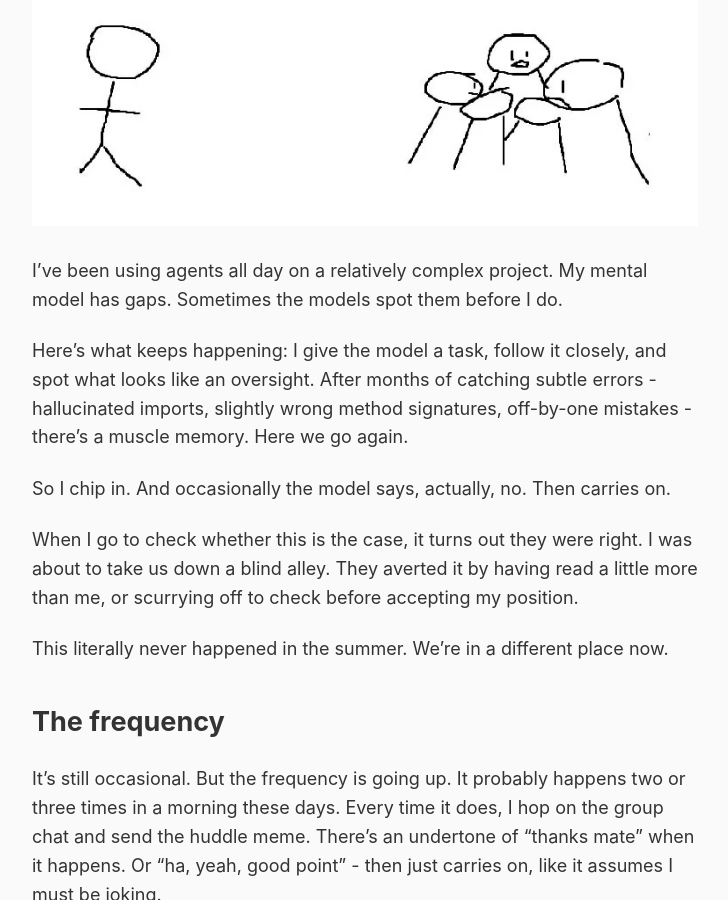
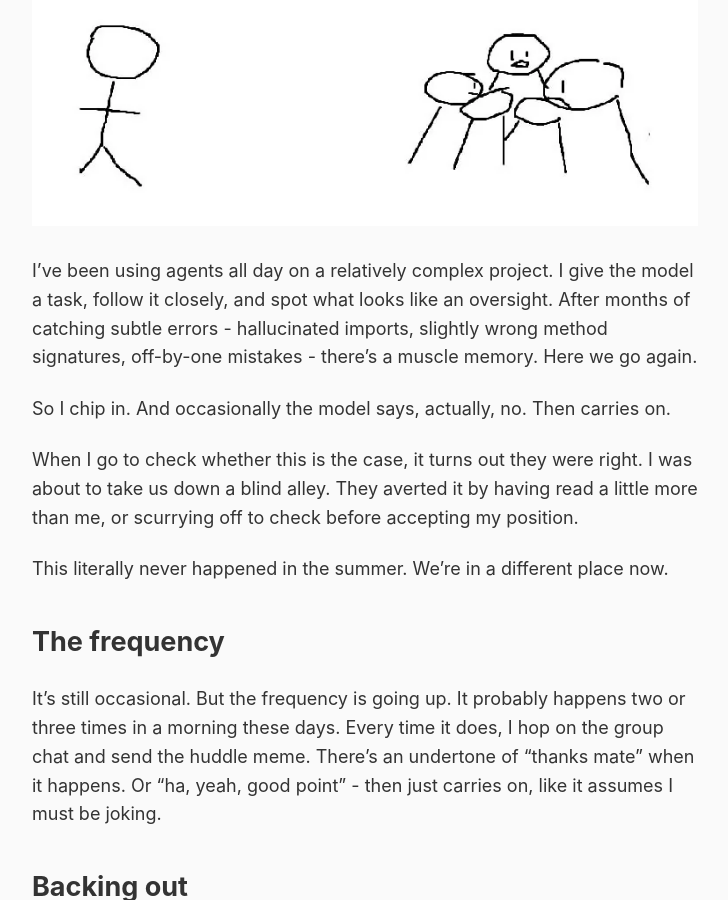
Before and after one commit to rob137/rob137.github.io, a Jekyll site: the page built from _posts/2026-01-06-the-huddle.md, in a window 1280 px wide and 900 px high, scrolled down 906 px. Shown: the whole window, without its empty margins (275-1003 px from the left). Built offline with Jekyll 4.4.1, drawn with Linux system fonts in a browser that asks for light colours.

Commit message:
Remove spoiler from Huddle opening
🤖 Generated with [Claude Code](https://claude.com/claude-code)

Co-Authored-By: Claude Opus 4.5 <noreply@anthropic.com>

```diff
--- a/_posts/2026-01-06-the-huddle.md
+++ b/_posts/2026-01-06-the-huddle.md
@@ -8,9 +8,7 @@ excerpt: "You go to correct the model. Then you check. They were right."
 
 ![The huddle meme](/assets/images/huddle.webp)
 
-I've been using agents all day on a relatively complex project. My mental model has gaps. Sometimes the models spot them before I do.
-
-Here's what keeps happening: I give the model a task, follow it closely, and spot what looks like an oversight. After months of catching subtle errors - hallucinated imports, slightly wrong method signatures, off-by-one mistakes - there's a muscle memory. Here we go again.
+I've been using agents all day on a relatively complex project. I give the model a task, follow it closely, and spot what looks like an oversight. After months of catching subtle errors - hallucinated imports, slightly wrong method signatures, off-by-one mistakes - there's a muscle memory. Here we go again.
 
 So I chip in. And occasionally the model says, actually, no. Then carries on.
 
```
